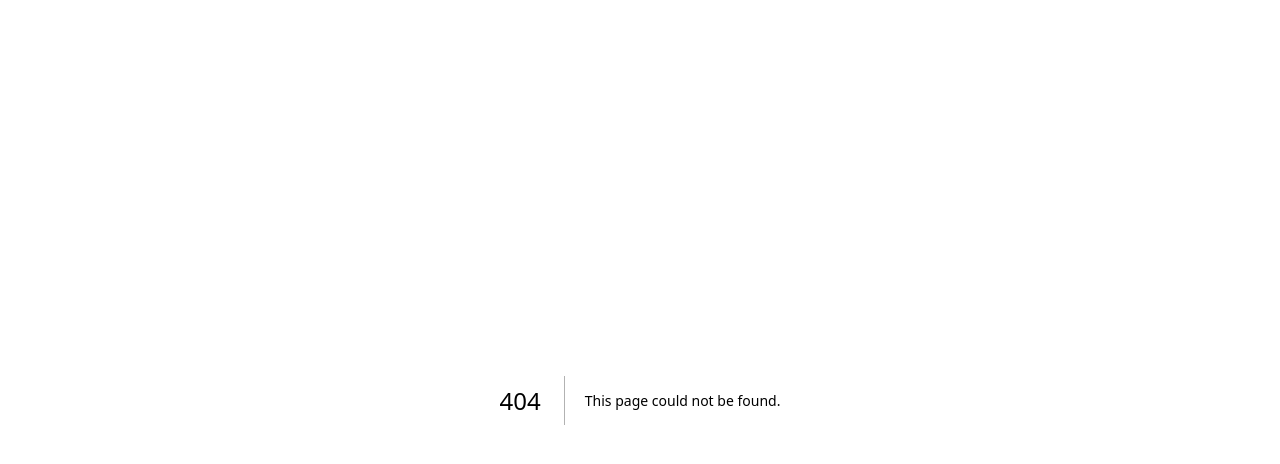
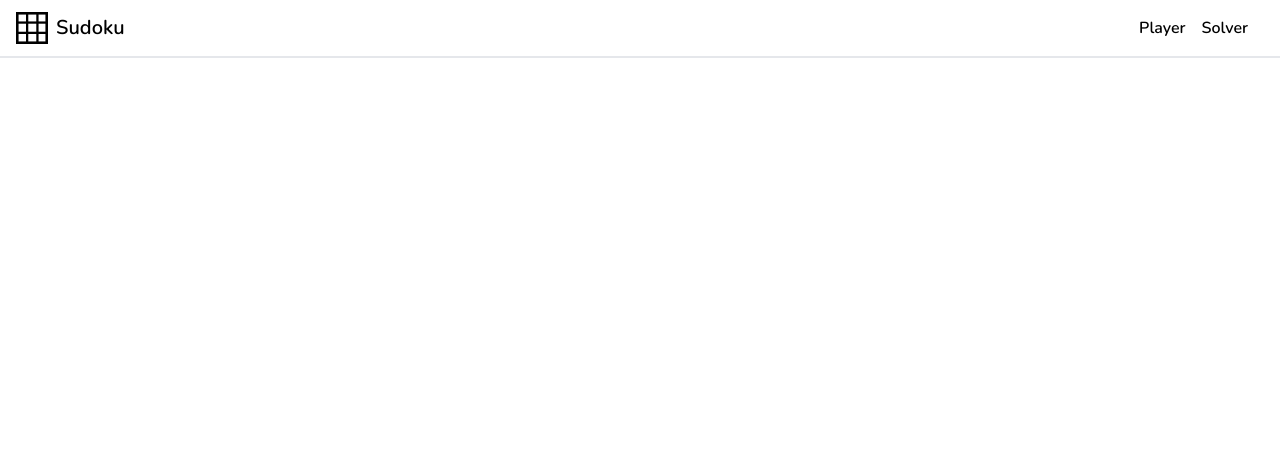
Before and after one commit to MrMeshak/sudoku_fe, a Next.js app: page /player in a window 1280 px wide. Before the commit this address had no page. Shown: the top 464 px of the page. Built offline with nearby package versions, Linux system fonts and the light colour scheme.

Commit message:
Rebase to main

```diff
--- a/package.json
+++ b/package.json
@@ -26,6 +26,7 @@
     "@testing-library/jest-dom": "^5.16.5",
     "@testing-library/react": "^14.0.0",
     "@types/jest": "^29.5.3",
+    "daisyui": "^3.2.1",
     "install": "^0.13.0",
     "jest": "^29.6.1",
     "jest-environment-jsdom": "^29.6.1",
--- a/src/app/game/page.tsx
+++ /dev/null
@@ -1,24 +0,0 @@
-import { printBoard } from '@/sudoku/sudokuHelper';
-import { generateSudoku } from '@/sudoku/generateSudoku';
-import { solveBoard } from '@/sudoku/solveBoard';
-import {
-  generateFusedBoard,
-  generateFusedBoxBoard,
-} from '@/sudoku/sudokuSolver/sudokuSolverHelper';
-
-export interface IAppProps {}
-
-export default function App(props: IAppProps) {
-  const generateSudokuResult = generateSudoku(1);
-  if (generateSudokuResult.__typename === 'GenerateSudokuSuccess') {
-    const { board, solution } = generateSudokuResult;
-    const fusedBoard = generateFusedBoard(board, solution);
-    console.log(fusedBoard);
-    const fusedBoxBoard = generateFusedBoxBoard(board, solution);
-    console.log(board);
-    console.log(solution);
-    console.log(fusedBoxBoard);
-  }
-
-  return <div></div>;
-}
--- a/src/app/layout.tsx
+++ b/src/app/layout.tsx
@@ -1,8 +1,8 @@
 import '../styles/globals.css';
 import type { Metadata } from 'next';
-import { Inter } from 'next/font/google';
+import { Nunito } from 'next/font/google';
 
-const inter = Inter({ subsets: ['latin'] });
+const nunito = Nunito({ subsets: ['latin'] });
 
 export const metadata: Metadata = {
   title: 'Create Next App',
@@ -12,7 +12,7 @@ export const metadata: Metadata = {
 export default function RootLayout({ children }: { children: React.ReactNode }) {
   return (
     <html lang="en">
-      <body className={inter.className}>{children}</body>
+      <body className={nunito.className}>{children}</body>
     </html>
   );
 }
--- /dev/null
+++ b/src/app/player/layout.tsx
@@ -0,0 +1,10 @@
+import NavBar from '@/components/utils/navigation/navBar';
+
+export default function GamePageLayout({ children }: { children: React.ReactNode }) {
+  return (
+    <>
+      <NavBar />
+      {children}
+    </>
+  );
+}
--- /dev/null
+++ b/src/app/player/page.tsx
@@ -0,0 +1,7 @@
+import { boxSafe, generateSudoku, printBoard, shuffle, solveBoard } from '@/sudoku/sudoku';
+
+export interface IAppProps {}
+
+export default function App(props: IAppProps) {
+  return <div></div>;
+}
--- /dev/null
+++ b/src/components/utils/navigation/navBar.tsx
@@ -0,0 +1,33 @@
+import Logo from '@/components/utils/navigation/navBar';
+import Link from 'next/link';
+
+export interface INavBarProps {}
+
+export default function NavBar(props: INavBarProps) {
+  return (
+    <nav className="px-4 border-b-2 flex justify-between items-center">
+      <div className="flex items-center">
+        <svg className="w-8 h-8" width="28" height="28" viewBox="0 0 28 28" fill="none" xmlns="http://www.w3.org/2000/svg">
+          <rect x="0.75" y="0.75" width="26.5" height="26.5" stroke="black" strokeWidth="3" />
+          <line x1="9.75" y1="3.27835e-08" x2="9.75" y2="28" stroke="black" strokeWidth="2" />
+          <line x1="18.75" y1="1" x2="18.75" y2="27" stroke="black" strokeWidth="2" />
+          <line x1="1" y1="9.25" x2="27" y2="9.25" stroke="black" strokeWidth="2" />
+          <line x1="1" y1="18.25" x2="27" y2="18.25" stroke="black" strokeWidth="2" />
+        </svg>
+        <h1 className="ml-2 text-xl font-semibold">Sudoku</h1>
+      </div>
+      <ul className="flex p-4 rounded-sm font-semibold list-none">
+        <li className="block pr-4">
+          <Link className="hover:underline underline-offset-2 " href="/">
+            Player
+          </Link>
+        </li>
+        <li className="block">
+          <Link className="hover:underline underline-offset-2" href="/">
+            Solver
+          </Link>
+        </li>
+      </ul>
+    </nav>
+  );
+}
--- a/tailwind.config.js
+++ b/tailwind.config.js
@@ -1,18 +1,6 @@
 /** @type {import('tailwindcss').Config} */
 module.exports = {
-  content: [
-    './src/pages/**/*.{js,ts,jsx,tsx,mdx}',
-    './src/components/**/*.{js,ts,jsx,tsx,mdx}',
-    './src/app/**/*.{js,ts,jsx,tsx,mdx}',
-  ],
-  theme: {
-    extend: {
-      backgroundImage: {
-        'gradient-radial': 'radial-gradient(var(--tw-gradient-stops))',
-        'gradient-conic':
-          'conic-gradient(from 180deg at 50% 50%, var(--tw-gradient-stops))',
-      },
-    },
-  },
-  plugins: [],
-}
+  content: ['./src/pages/**/*.{js,ts,jsx,tsx,mdx}', './src/components/**/*.{js,ts,jsx,tsx,mdx}', './src/app/**/*.{js,ts,jsx,tsx,mdx}'],
+  theme: {},
+  plugins: []
+};
```
Also changed, not shown: 1 other file (tests, documents, lock files or other folders).
